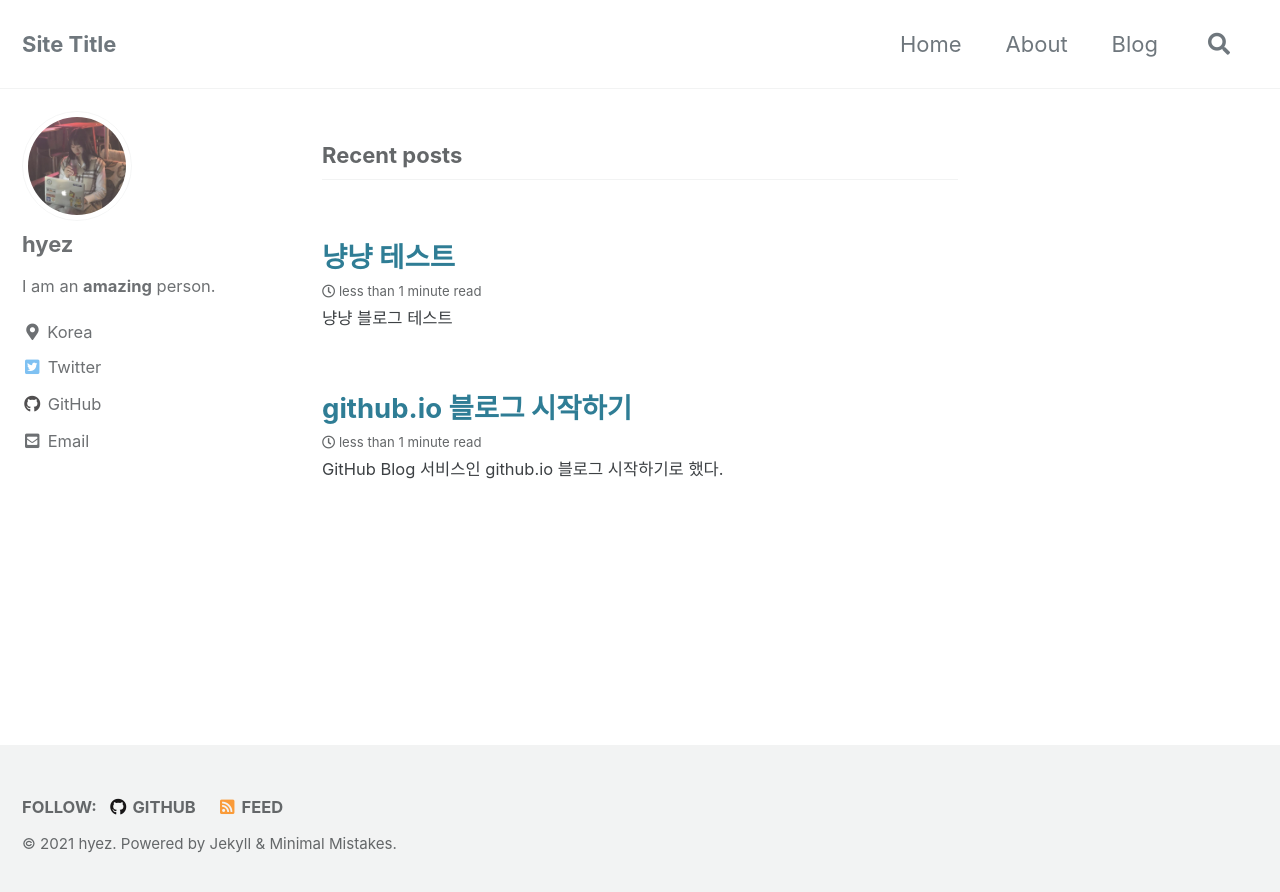
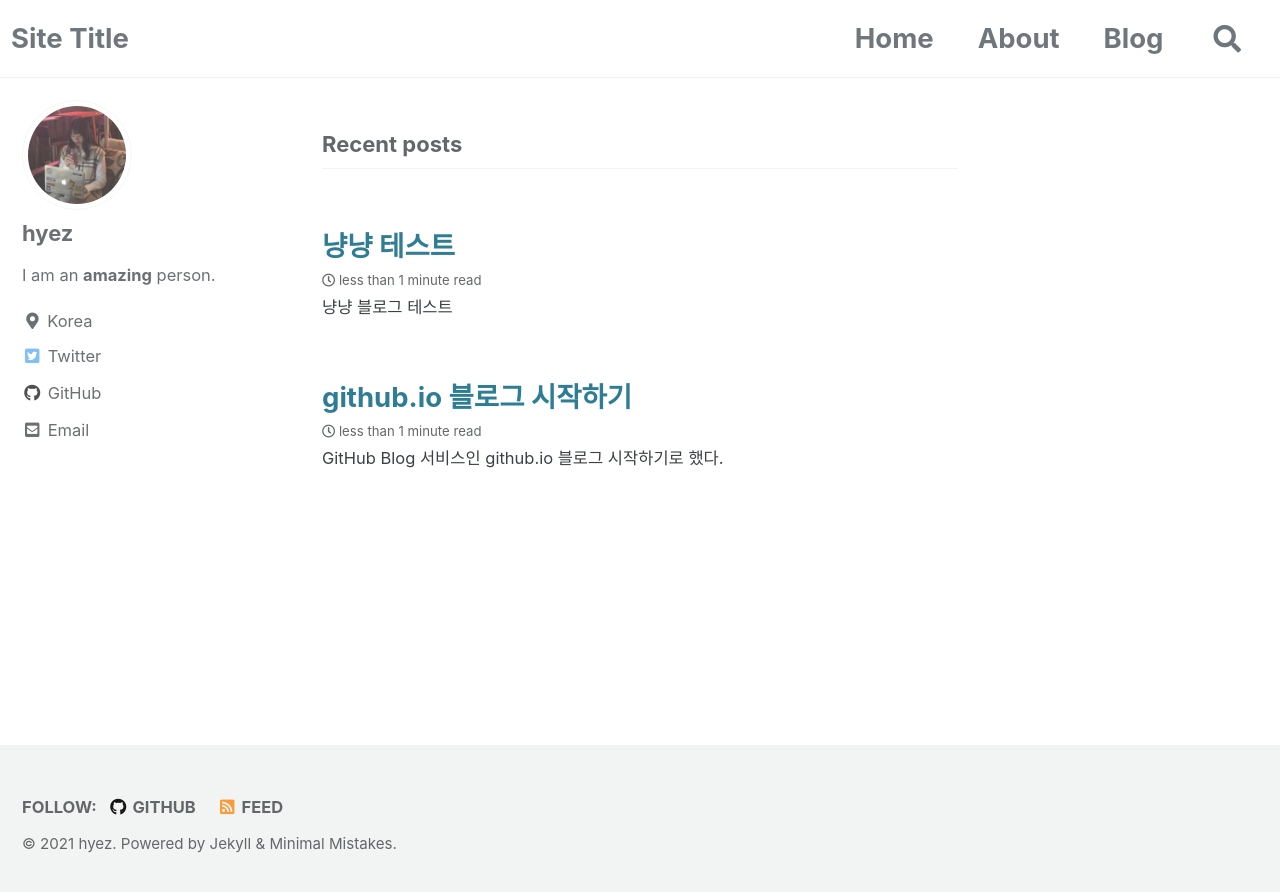
Before and after one commit to hyez/hyez.github.io, a Jekyll site: the page built from index.html, in a window 1280 px wide. Shown: the top 892 px of the page. Built offline with Jekyll 4.4.1, drawn with Linux system fonts in a browser that asks for light colours; cached includes are drawn as plain includes; the list of posts is cut into pages by our own code.

Commit message:
update font size

```diff
--- a/_sass/minimal-mistakes/_masthead.scss
+++ b/_sass/minimal-mistakes/_masthead.scss
@@ -15,7 +15,9 @@
     @include clearfix;
     margin-left: auto;
     margin-right: auto;
-    padding: 1em;
+    /* padding: 1em; */
+    padding: 0.4em;
+
     max-width: 100%;
     display: -webkit-box;
     display: -ms-flexbox;
@@ -24,6 +26,8 @@
     -ms-flex-pack: justify;
     justify-content: space-between;
     font-family: $sans-serif-narrow;
+    font-size: $type-size-4;
+    font-weight: bold;
 
     @include breakpoint($x-large) {
       max-width: $max-width;
```
